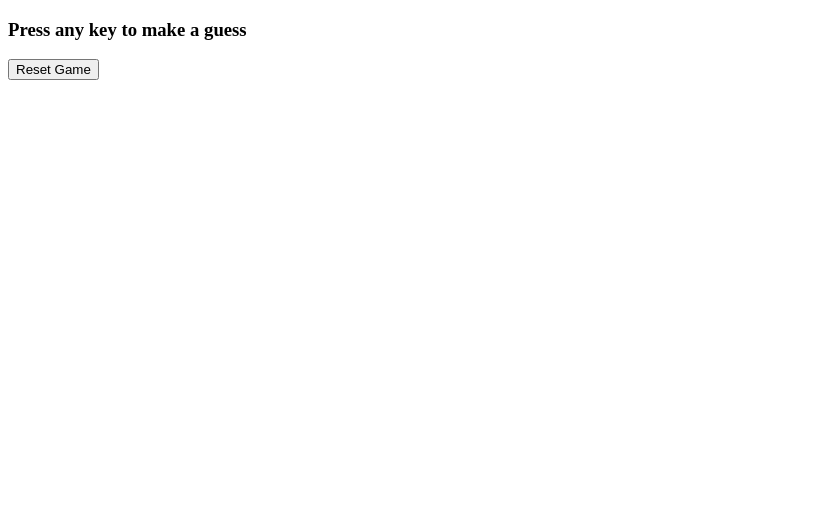
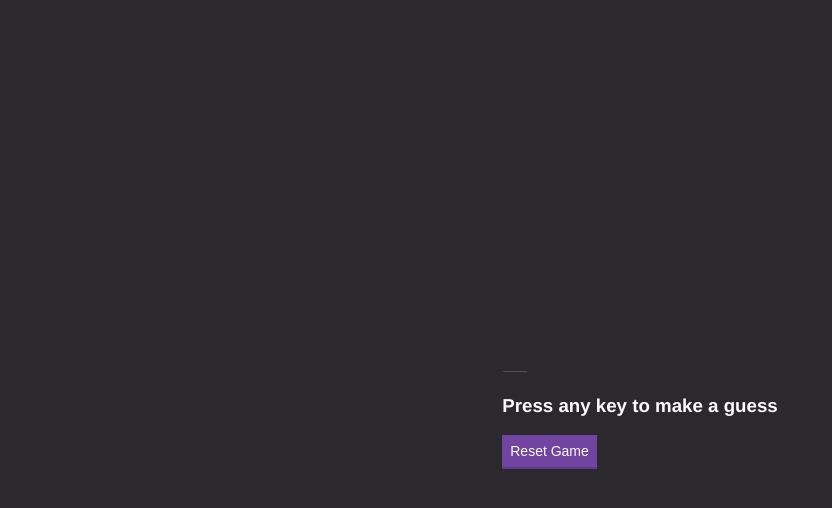
Before and after one commit to flaviovisetti/hangman, a plain HTML site: page index.html in a window 1280 px wide. Shown: the whole page, without its empty margins (0-832 px from the left). Drawn offline with Linux system fonts and the light colour scheme; no server answers.

Commit message:
add style

```diff
--- a/index.html
+++ b/index.html
@@ -2,15 +2,16 @@
 <html>
   <head>
     <link href="styles/styles.css" rel="stylesheet">
+    <link href="images/favicon.png" rel="icon">
     <title>Hangman Game</title>
   </head>
   <body>
-    <div class="hangman-puuzle">
+    <div class="hangman-puzzle">
       <p class="puzzle"></p>
+      <p class="my-status"></p>
+      <h3>Press any key to make a guess</h3>
+      <button class="reset-game">Reset Game</button>
     </div>
-    <h3>Press any key to make a guess</h3>
-    <p class="my-status"></p>
-    <button class="reset-game">Reset Game</button>
     <script src="scripts/requests-style.js"></script>
     <script src="scripts/hangman.js"></script>
     <script src="scripts/app.js"></script>
--- a/styles/styles.css
+++ b/styles/styles.css
@@ -0,0 +1,42 @@
+html {
+  font-size: 62.5%;
+}
+
+body {
+  background: #2B292E;
+  color: #fafafa;
+  font-family: Helvetica, Arial, sans-serif;
+  font-size: 1.6rem;
+  display: flex;
+  align-items: center;
+  justify-content: center;
+  min-height: 100vh;
+}
+
+.reset-game {
+  background: #7044a0;
+  border: none;
+  border-bottom: 2px solid #603a88;
+  cursor: pointer;
+  color: #fafafa;
+  font-size: 1.4rem;
+  font-weight: 300;
+  padding: .8rem;
+  transition: background .3s ease, color .3s ease;
+}
+
+.reset-game:hover {
+  background: #5F3A87;
+}
+
+.puzzle {
+  border-bottom: 1px solid #534f59;
+  display: inline-block;
+  font-size: 2rem;
+  height: 2.4rem;
+  line-height: 2.4rem;
+  margin: 0 .1rem;
+  text-align: center;
+  text-transform: uppercase;
+  width: 2.4rem;
+}
```
Also changed, not shown: images/favicon.png (added).
